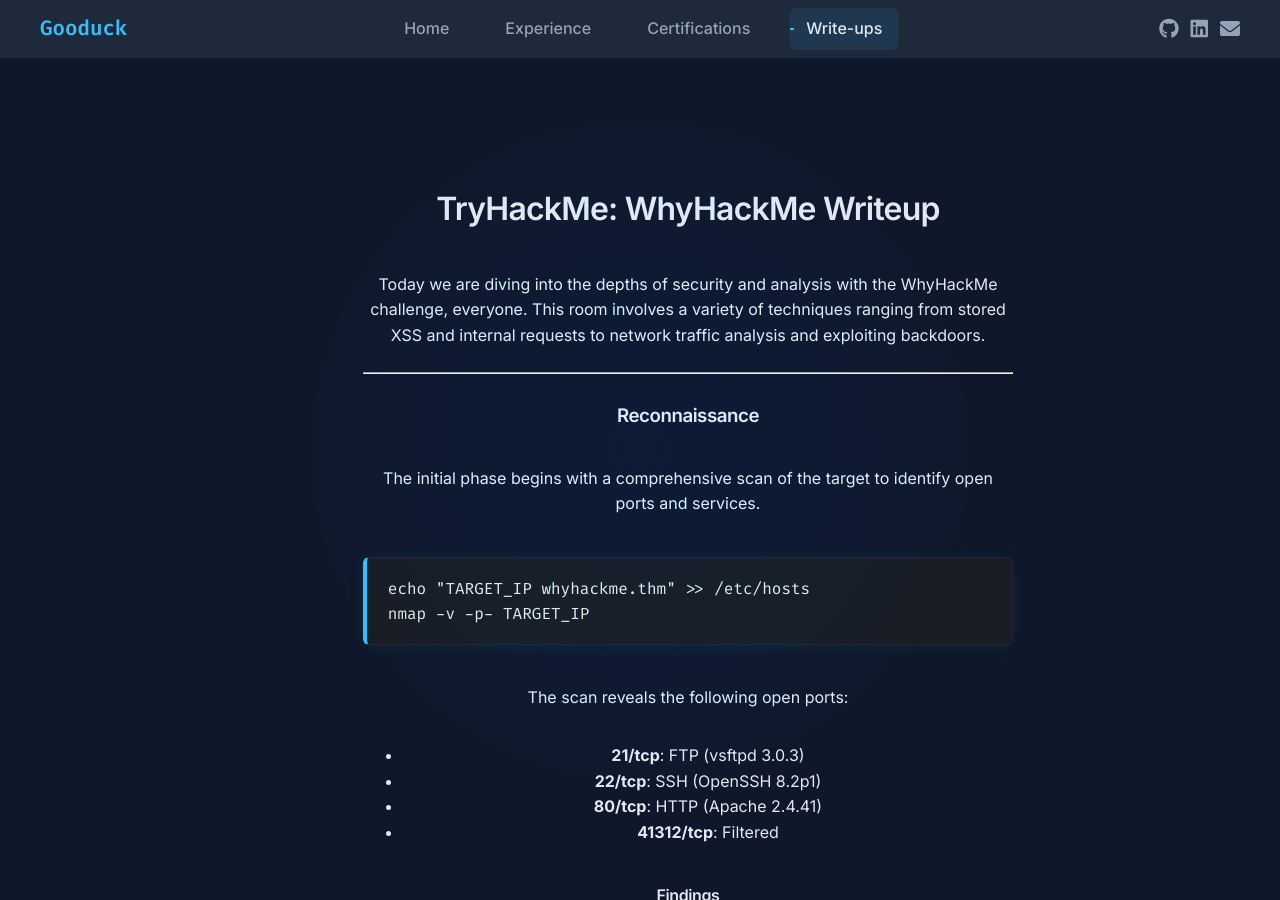
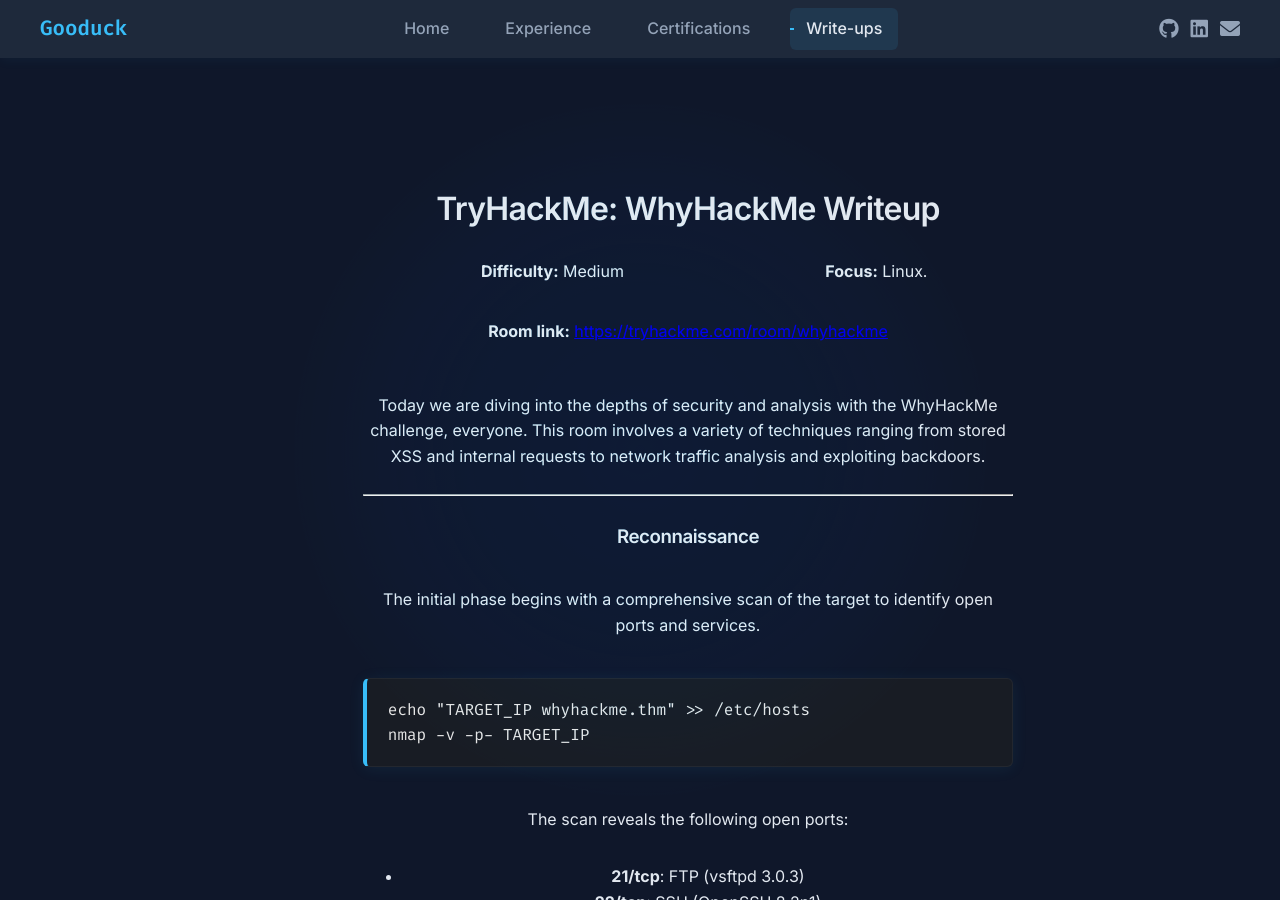
Before and after one commit to berc0de/bercode, a Jekyll site: the page built from _posts/2026-01-10-whyhackme-ctf-writeup.md, in a window 1280 px wide and 900 px high. Built offline with Jekyll 4.4.1, drawn with Linux system fonts in a browser that asks for light colours.

Commit message:
whyhackme link

```diff
--- a/_posts/2026-01-10-whyhackme-ctf-writeup.md
+++ b/_posts/2026-01-10-whyhackme-ctf-writeup.md
@@ -9,6 +9,13 @@ difficulty: Medium
 ---
 
 # TryHackMe: WhyHackMe Writeup
+
+
+**Difficulty:** {{page.difficulty}} | **Focus:** {{ page.tags | join: ', ' }}.
+
+> **Room link:** [https://tryhackme.com/room/whyhackme](https://tryhackme.com/room/whyhackme)
+
+
 Today we are diving into the depths of security and analysis with the WhyHackMe challenge, everyone. This room involves a variety of techniques ranging from stored XSS and internal requests to network traffic analysis and exploiting backdoors.
 
 ---
```
Also changed, not shown: 3 other files.
